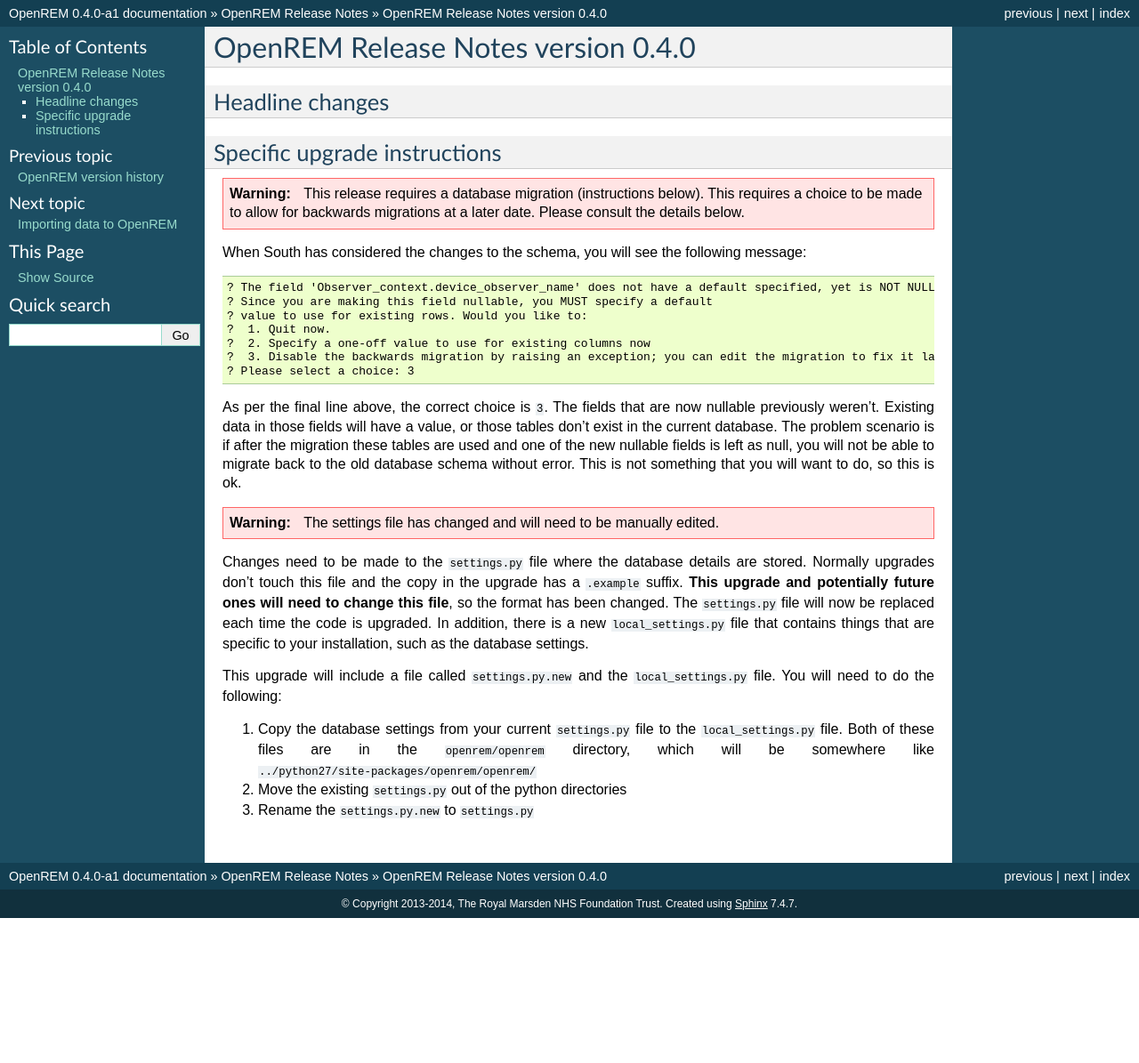
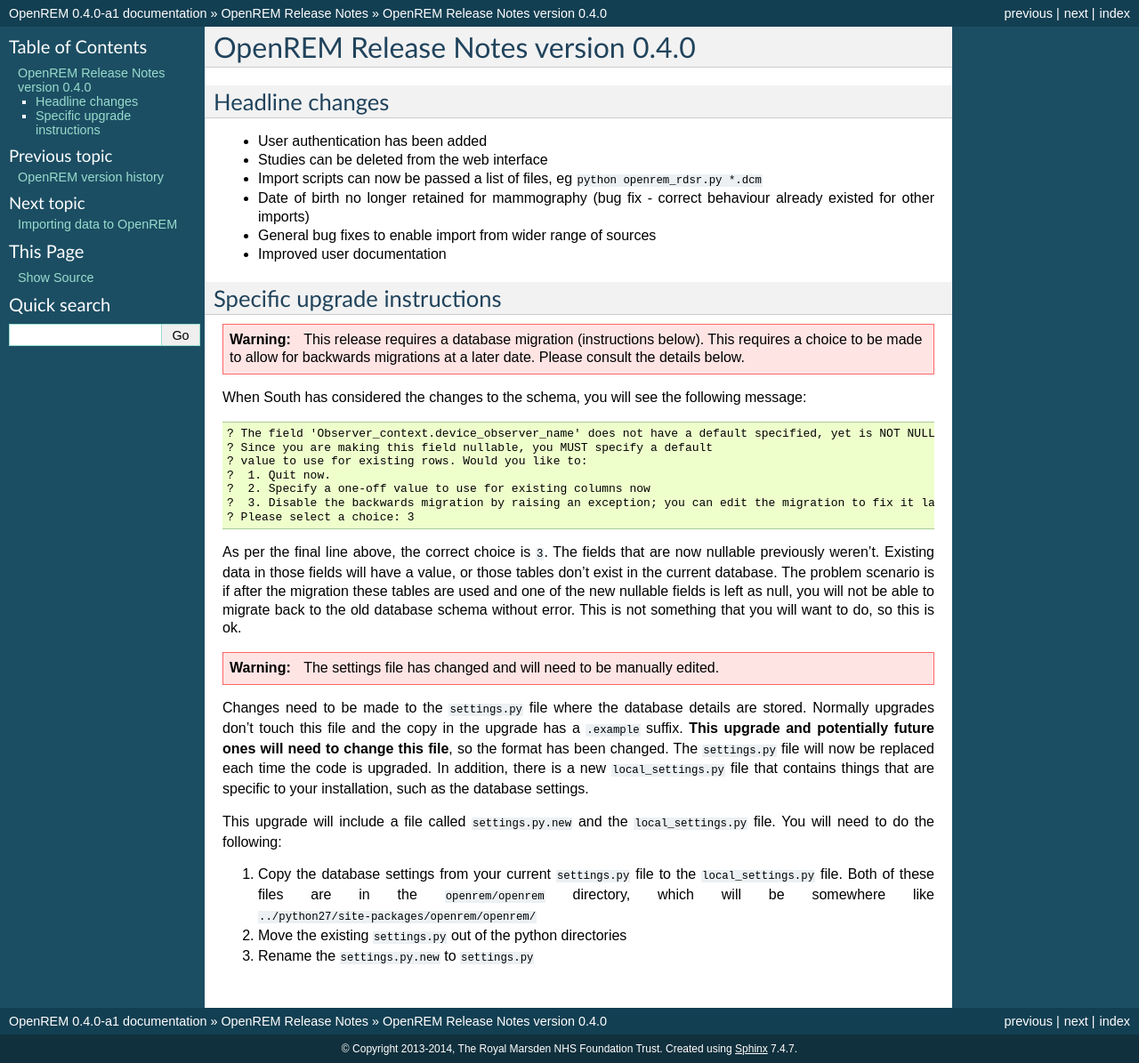
Before and after one commit to ckswilliams/modOpenREM, a Sphinx documentation site: the page built from docs/release-0.4.0.rst, in a window 1280 px wide. Shown: the whole page at 89% size. Built offline with Sphinx 7.4.7, drawn with Linux system fonts in a browser that asks for light colours; before the commit the page ends 1032 px from its top, so only the background shows below that.

Commit message:
Added headline changes to release notes. Refs #66.

```diff
--- a/docs/release-0.4.0.rst
+++ b/docs/release-0.4.0.rst
@@ -3,7 +3,12 @@
 
 Headline changes
 ================================
-
+* User authentication has been added
+* Studies can be deleted from the web interface
+* Import scripts can now be passed a list of files, eg ``python openrem_rdsr.py *.dcm``
+* Date of birth no longer retained for mammography (bug fix - correct behaviour already existed for other imports)
+* General bug fixes to enable import from wider range of sources
+* Improved user documentation
 
 Specific upgrade instructions
 =============================
```
